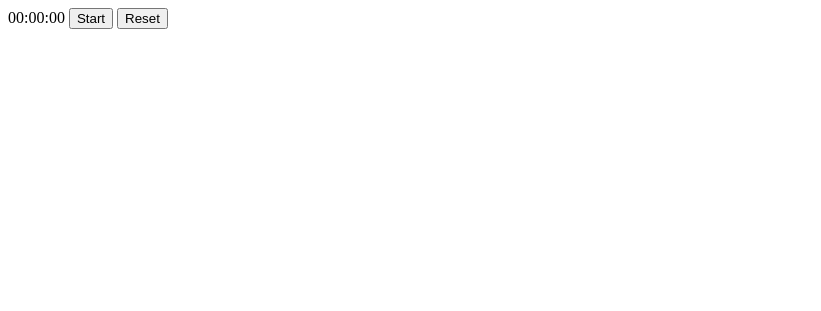
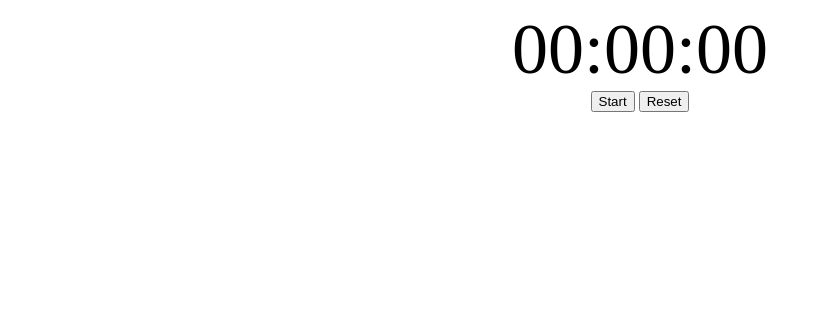
Before and after one commit to MStadtler21/StopwatchPractice, a plain HTML site: page index.html in a window 1280 px wide. Shown: the whole page, without its empty margins (0-821 px from the left). Drawn offline with Linux system fonts and the light colour scheme.

Commit message:
Styled Buttons and added margins

```diff
--- a/index.html
+++ b/index.html
@@ -9,8 +9,10 @@
 <body>
     <div class="container">
       <div id="display">00:00:00
-        <button id="startStop">Start</button> <button id="reset">Reset</button>
       </div>
+       <div class="buttons">
+         <button id="startStop">Start</button> <button id="reset">Reset</button>
+        </div>
     </div>
 </body>
 </html>
--- a/styles.css
+++ b/styles.css
@@ -1,4 +1,15 @@
 .container {
     height: 300px;
-    width: 400px;
+    width: 100%;
 }
+
+#display {
+    width: 100%;
+    font-size: 72px;
+    text-align: center;
+    margin: 0px auto;
+}
+
+.buttons{
+    text-align: center;
+}
```
